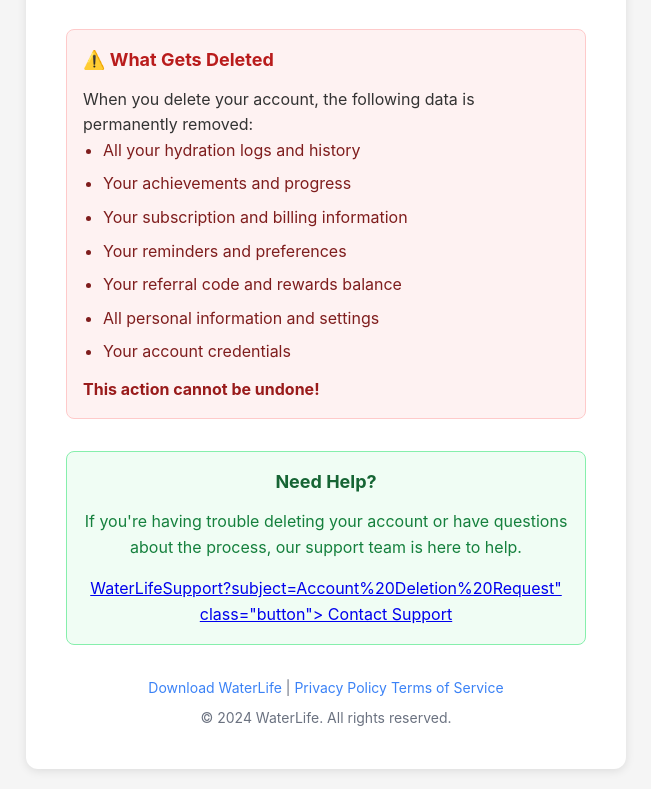
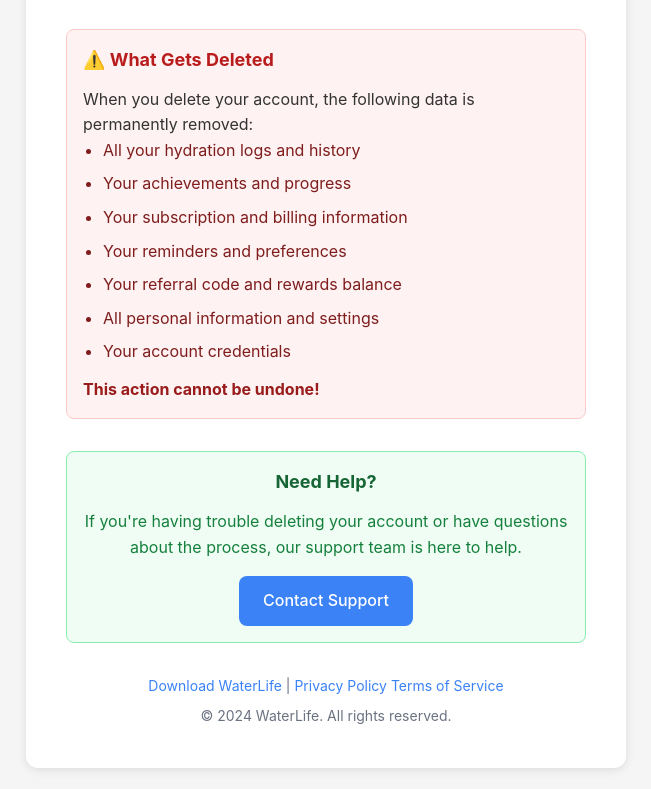
Before and after one commit to junsangh/account_deletion, a plain HTML site: page index.html in a window 1280 px wide. Shown: the part 794-1583 px from the top of the page, without its empty margins (314-965 px from the left). Drawn offline with Linux system fonts and the light colour scheme.

Commit message:
Update index.html

```diff
--- a/index.html
+++ b/index.html
@@ -248,7 +248,7 @@
             <div class="contact-box">
                 <h3>Need Help?</h3>
                 <p>If you're having trouble deleting your account or have questions about the process, our support team is here to help.</p>
-                <a href="mailto:gazawyiahdeveloper@gmail.com">WaterLifeSupport?subject=Account%20Deletion%20Request" class="button">
+                    <a href="mailto:gazawyiahdeveloper@gmail.com?subject=Account%20Deletion%20Request" class="button">
                     Contact Support
                 </a>
             </div>
```
